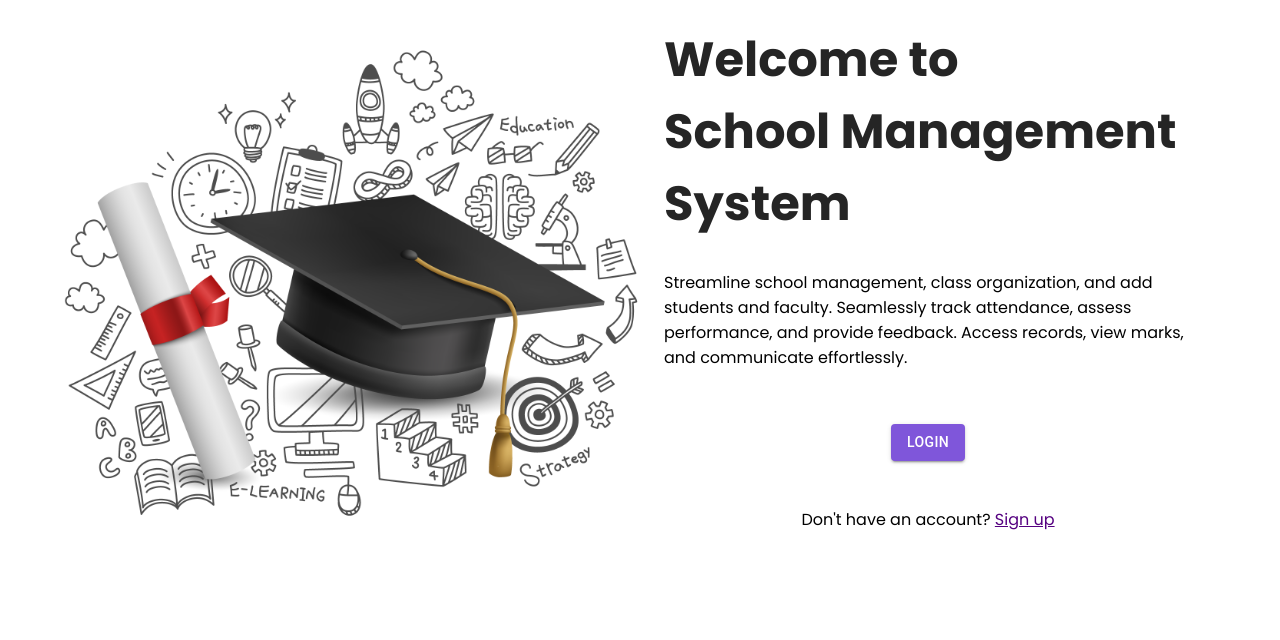
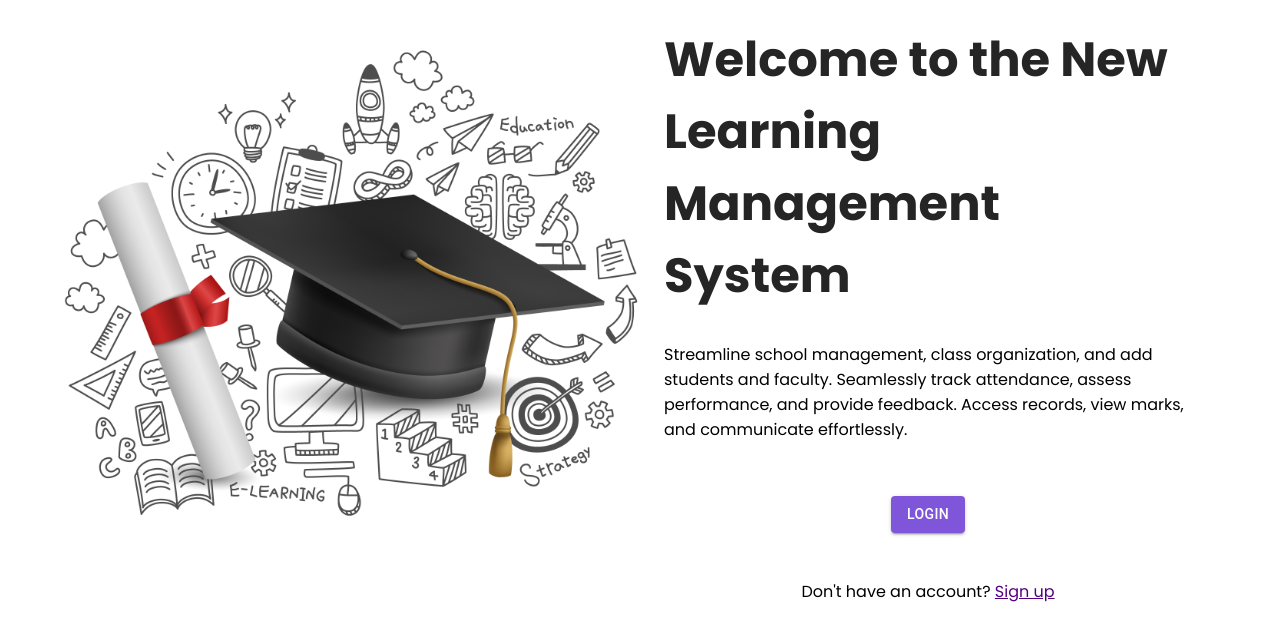
Before and after one commit to franklin-mk/LMS1, a React (Create React App) app in the folder frontend/: page / in a window 1280 px wide. Shown: the top 640 px of the page. Built offline with nearby package versions, Linux system fonts and the light colour scheme.

Commit message:
Update Homepage.js

```diff
--- a/frontend/src/pages/Homepage.js
+++ b/frontend/src/pages/Homepage.js
@@ -17,9 +17,9 @@ const Homepage = () => {
                 <Grid item xs={12} md={6}>
                     <StyledPaper elevation={3}>
                         <StyledTitle>
-                            Welcome to
+                            Welcome to the New
                             <br />
-                            School Management
+                            Learning Management
                             <br />
                             System
                         </StyledTitle>
```
